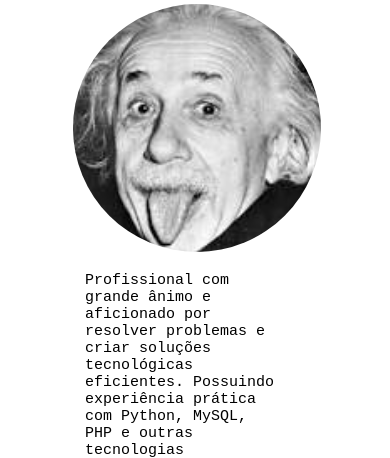
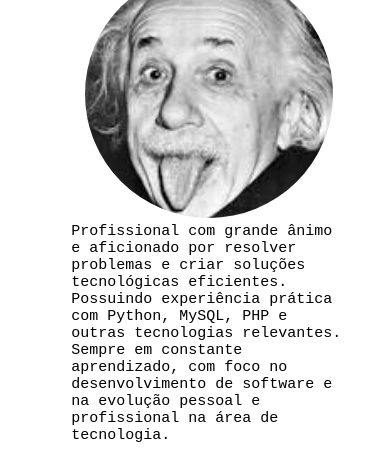
Before and after one commit to tiagoboldori/me, a plain HTML site: page index.html in a window 390 px wide. Shown: the part 124-582 px from the top of the page. Drawn offline with Linux system fonts and the light colour scheme.

Commit message:
fix projetos

```diff
--- a/css/estilos.css
+++ b/css/estilos.css
@@ -298,9 +298,17 @@ main{
     .topico{
         display: block;
     }
+    .topico img{
+        margin-left:25px;
+    }
+    p{
+        margin:0px;
+        padding: 0px;
+    }
     .content{
-        padding: 1vw;
-        width: 60vw;
+        padding: 0px;
+        margin: 40px;
+        width: 65vw;
         display: block;
 
     }
@@ -309,6 +317,9 @@ main{
         padding: 1vw;
         width: 60vw;
         display: block;
+    }
+    .topico{
+        margin: 0px;
     }
     .topico2{
 
@@ -321,6 +332,13 @@ main{
         max-width: 80vw;
         min-width: 70vw;
     }
+    p{
+        min-width: 70vw;
+        max-width: 90vw;
+        margin:0 auto;
+        padding: 0;
+    }
+
     .caroussel{
         display: none;
     }
```
